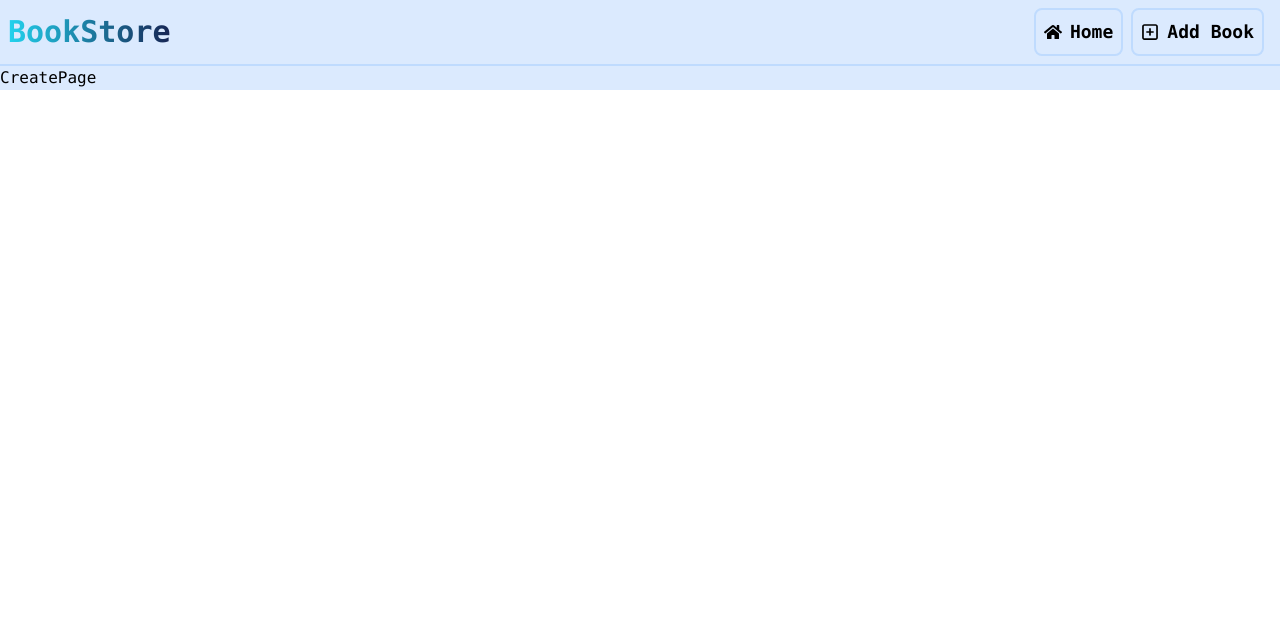
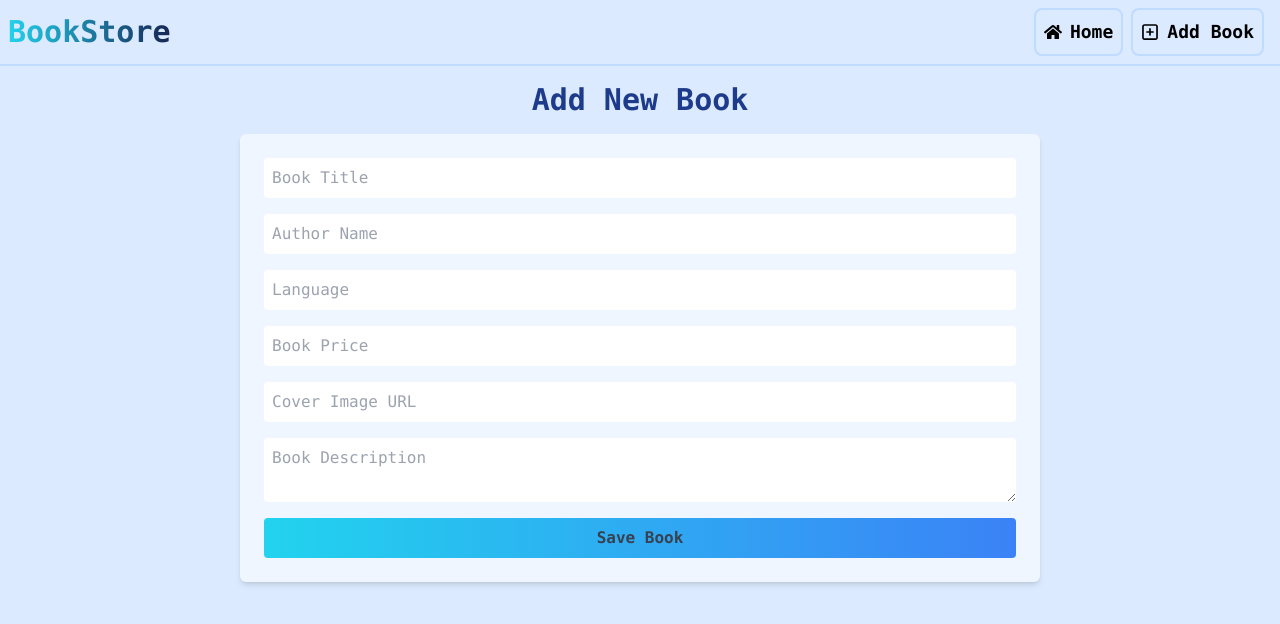
Before and after one commit to Hajiabdi213/mern-book-store, a React (Vite) app in the folder frontend/: page /create in a window 1280 px wide. Shown: the top 624 px of the page. Built offline with nearby package versions, Linux system fonts and the light colour scheme.

Commit message:
Designed Create Course Page

```diff
--- a/frontend/src/App.jsx
+++ b/frontend/src/App.jsx
@@ -6,7 +6,7 @@ import CreatePage from "./pages/CreatePage";
 
 const App = () => {
   return (
-    <div className="bg-blue-100 font-mono">
+    <div className="bg-blue-100 font-mono min-h-screen">
       <NavBar />
       <Routes>
         <Route path="/" element={<HomePage />} />
--- a/frontend/src/pages/CreatePage.jsx
+++ b/frontend/src/pages/CreatePage.jsx
@@ -1,7 +1,56 @@
 import React from "react";
 
 const CreatePage = () => {
-  return <div>CreatePage</div>;
+  return (
+    <div>
+      <div className="container p-4 mx-auto">
+        <h1 className="text-3xl font-extrabold text-center mb-4 text-blue-900 ">
+          Add New Book
+        </h1>
+        <div className=" bg-blue-50 p-6 shadow-md rounded-md max-w-[800px] mx-auto ">
+          <div className="flex flex-col gap-4">
+            <input
+              type="text"
+              name="name"
+              placeholder="Book Title"
+              className="p-2 rounded "
+            />
+            <input
+              type="text"
+              name="author"
+              placeholder="Author Name"
+              className="p-2 rounded "
+            />
+            <input
+              type="text"
+              name="price"
+              placeholder="Language"
+              className="p-2 rounded "
+            />
+            <input
+              type="text"
+              name="price"
+              placeholder="Book Price"
+              className="p-2 rounded "
+            />
+            <input
+              type="text"
+              name="image"
+              placeholder="Cover Image URL"
+              className="p-2 rounded "
+            />
+            <textarea
+              className="p-2 rounded "
+              placeholder="Book Description"
+            ></textarea>
+            <button className="p-2 bg-gradient-to-r from-cyan-400 to-blue-500 font-bold text-gray-700 rounded">
+              Save Book
+            </button>
+          </div>
+        </div>
+      </div>
+    </div>
+  );
 };
 
 export default CreatePage;
--- a/frontend/src/pages/HomePage.jsx
+++ b/frontend/src/pages/HomePage.jsx
@@ -9,7 +9,7 @@ const HomePage = () => {
   }, []);
   console.log(books);
   return (
-    <div className="container mx-auto p-2 grid grid-cols-1 sm:grid-cols-2 md:grid-cols-3 gap-2 ">
+    <div className="container mx-auto p-2 grid grid-cols-1 sm:grid-cols-2 md:grid-cols-3 gap-4 ">
       {books.map((book) => (
         <BookCard className key={book._id} book={book} />
       ))}
```
